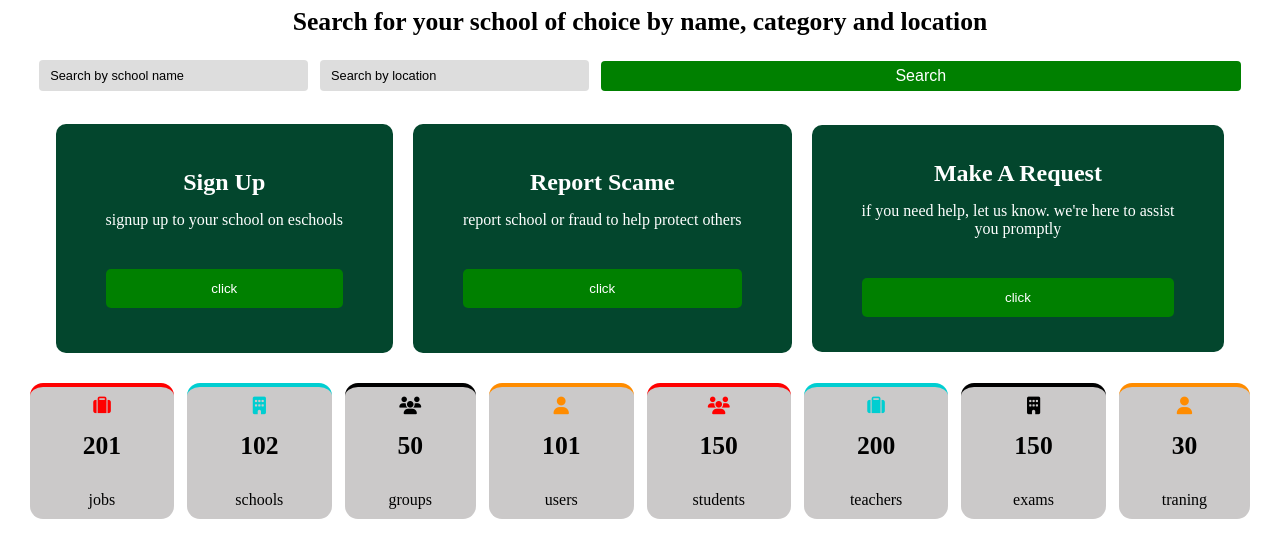
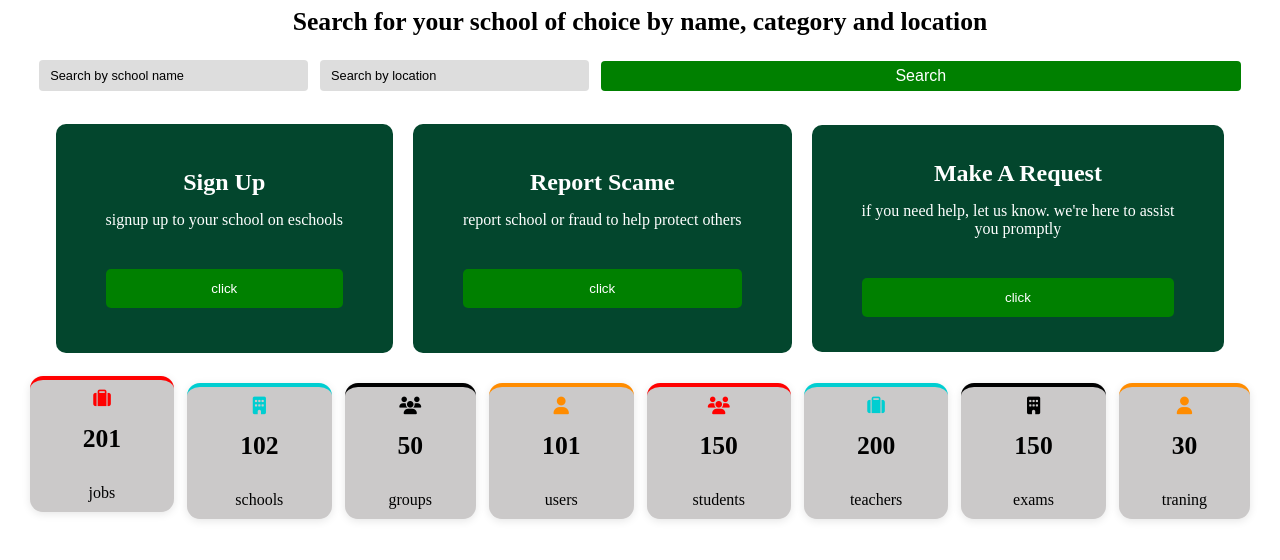
Before and after one commit to okit-man/Sample-project, a plain HTML site: page index.html in a window 1280 px wide. In both pictures the pointer is over the element 101 px from the left and 519 px from the top of the page. Shown: the part 68-628 px from the top of the page. Drawn offline with Linux system fonts and the light colour scheme.

Commit message:
added transform property to the 3rd section

```diff
--- a/style.css
+++ b/style.css
@@ -181,6 +181,12 @@ p {
     padding: 10px 38px;
     box-sizing: border-box;
     border-radius: 13px;
+    transition: all 0.3s ease-in-out;
+    box-shadow: 0 2px 8px rgba(0, 0, 0, 0.1);
+}
+.grp:hover {
+    transform: translateY(-7px);
+    /* box-shadow: 0 4px 16px rgba(0, 0, 0, 0.2); */
 }
  /* .grp {
     background-color: #03462d;
```
